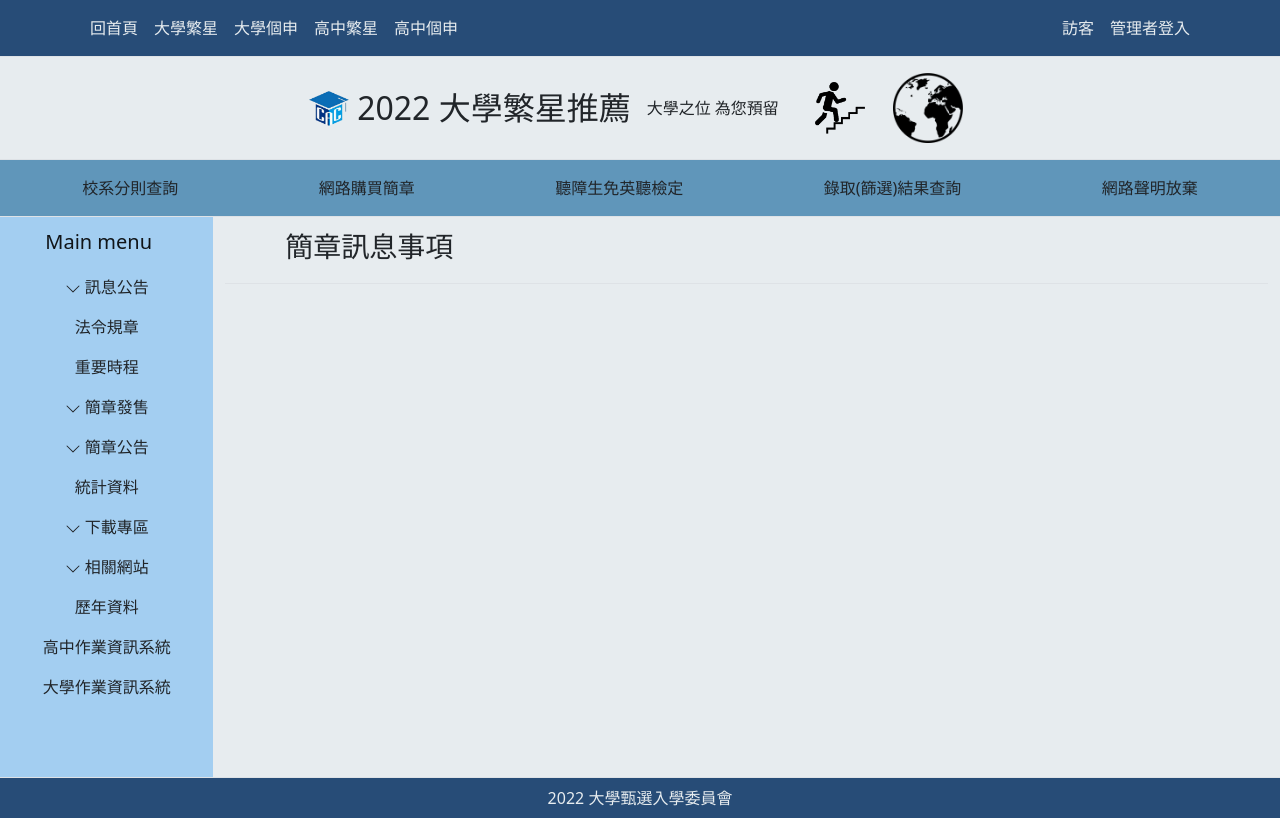
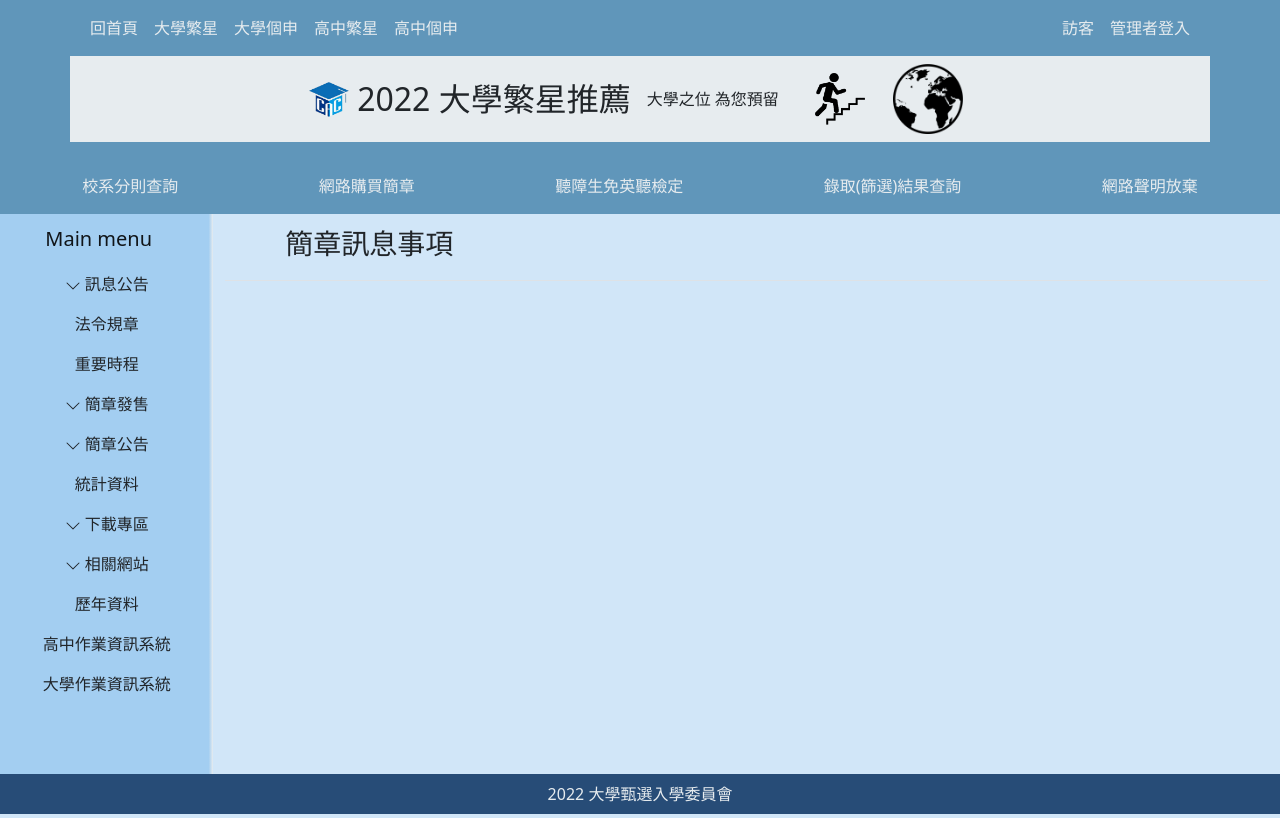
Before and after one commit to twrocket/git_test, a CodeIgniter 4 app: template summer_preject_eric/app/Views/univStar/announce_1.php in a window 1280 px wide. Run offline with PHP 8.4 and a stand-in for CodeIgniter, Linux system fonts and the light colour scheme; the template is opened without the code that fills it, so the values that code supplies are empty; some libraries are stand-ins or nearby versions.

Commit message:
modify star website

```diff
--- a/summer_preject_eric/app/Views/templates/star_temp.php
+++ b/summer_preject_eric/app/Views/templates/star_temp.php
@@ -7,7 +7,7 @@
 
 <?= $this->section('header') ?>
 <!-- 上側導覽列 -->
-    <nav id="navbar_top" class="py-2 border-bottom">
+    <nav id="navbar_top" class="py-2">
         <div class="container d-flex flex-wrap">
             <ul class="nav me-auto">
                 <li class="nav-item"><a href="/home" class="nav-link px-2 active" aria-current="page">回首頁</a></li>
@@ -36,9 +36,9 @@
     </nav>
 
 <!-- 標題 -->
-    <div id="title" class="py-3 mb-0 border-bottom">
+    <div id="title" class="pb-3 mb-0">
         <div class="container d-flex flex-wrap justify-content-center">
-            <div class="d-flex align-items-center mb-0 mb-lg-0 text-dark text-decoration-none">
+            <div class="d-flex align-items-center py-2 mb-0 mb-lg-0 text-dark text-decoration-none">
                 <img class="bi me-2" width="40" height="35" src="/img/cac.png">
                 <span class="fs-2">2022 大學繁星推薦</span>
                 <span class="fs-6 mx-3 d-none d-md-block">大學之位 為您預留</span>
@@ -49,14 +49,14 @@
     </div>
 
  <!-- 下側導覽列 -->
-    <nav id="navbar_bottom" class="py-2 border-bottom">
-            <ul class="nav d-flex flex-wrap justify-content-around">
-                <li class="nav-item"><a href="/UnivStar/query" class="nav-link link-dark px-auto">校系分則查詢</a></li>
-                <li class="nav-item"><a href="/UnivStar/online" class="nav-link link-dark px-auto">網路購買簡章</a></li>
-                <li class="nav-item"><a href="/UnivStar/freetelc" class="nav-link link-dark px-auto">聽障生免英聽檢定</a></li>
-                <li class="nav-item"><a href="/UnivStar/dispense" class="nav-link link-dark px-auto">錄取(篩選)結果查詢</a></li>
-                <li class="nav-item"><a href="/UnivStar/abandon" class="nav-link link-dark px-auto">網路聲明放棄</a></li>
-            </ul>
+    <nav id="navbar_bottom" class="py-2">
+        <ul class="nav d-flex flex-wrap justify-content-around">
+            <li class="nav-item"><a href="/UnivStar/query" class="nav-link px-auto">校系分則查詢</a></li>
+            <li class="nav-item"><a href="/UnivStar/online" class="nav-link px-auto">網路購買簡章</a></li>
+            <li class="nav-item"><a href="/UnivStar/freetelc" class="nav-link px-auto">聽障生免英聽檢定</a></li>
+            <li class="nav-item"><a href="/UnivStar/dispense" class="nav-link px-auto">錄取(篩選)結果查詢</a></li>
+            <li class="nav-item"><a href="/UnivStar/abandon" class="nav-link px-auto">網路聲明放棄</a></li>
+        </ul>
     </nav>
 <?= $this->endSection() ?>
 
@@ -164,7 +164,7 @@
 <!-- content 未定 -->
 
 <?= $this->section('footer') ?>
-    <div class="py-2 mb-0 border-top">
+    <div class="py-2 mb-0">
         <div class="container d-flex flex-wrap justify-content-center">
             <span class="fs-6">2022 大學甄選入學委員會</span>
         </div>
--- a/summer_preject_eric/app/Views/univStar/announce_1.php
+++ b/summer_preject_eric/app/Views/univStar/announce_1.php
@@ -14,19 +14,32 @@
     <?php
 	if(!empty($posts)) {
 		usort($posts, 'sort_by_update');
-		echo '<table class="table"><tbody>';
+		echo '
+			<table class="table">
+				<thead style="display: none">
+					<tr>
+						<th scope="col"></th>
+						<th scope="col"></th>
+						<th scope="col"></th>
+					</tr>
+				</thead>
+				<tbody>
+		';
 		foreach($posts as $posts_item) {
-			if($posts_item['category'] == "簡章訊息事項") {
+			if($posts_item['website'] == "大學繁星" and $posts_item['status'] == "發布" and $posts_item['category'] == "簡章訊息事項") {
 				echo '
 					<tr>
 						<td>'.substr($posts_item['update'], 0, 10).'</td>
 						<td>'.$posts_item['category'].'</td>
-						<td><a href="/PostController/show/'.$posts_item['id'].'">'.$posts_item['title'].'</a></td>
+						<td><a href="/UnivStar/show/'.$posts_item['id'].'">'.$posts_item['title'].'</a></td>
 					</tr>
 				';
 			}
 		}
-		echo '</tbody></table>';
+		echo '
+				</tbody>
+			</table>
+		';
 	}
 
 	function sort_by_update($a, $b)
--- a/summer_preject_eric/app/Views/univStar/announce_2.php
+++ b/summer_preject_eric/app/Views/univStar/announce_2.php
@@ -16,12 +16,12 @@
 		usort($posts, 'sort_by_update');
 		echo '<table class="table"><tbody>';
 		foreach($posts as $posts_item) {
-			if($posts_item['category'] == "招生事務") {
+			if($posts_item['website'] == "大學繁星" and $posts_item['status'] == "發布" and $posts_item['category'] == "招生事務") {
 				echo '
 					<tr>
 						<td>'.substr($posts_item['update'], 0, 10).'</td>
 						<td>'.$posts_item['category'].'</td>
-						<td><a href="/PostController/show/'.$posts_item['id'].'">'.$posts_item['title'].'</a></td>
+						<td><a href="/UnivStar/show/'.$posts_item['id'].'">'.$posts_item['title'].'</a></td>
 					</tr>
 				';
 			}
--- a/summer_preject_eric/app/Views/univStar/announce_3.php
+++ b/summer_preject_eric/app/Views/univStar/announce_3.php
@@ -16,12 +16,12 @@
 		usort($posts, 'sort_by_update');
 		echo '<table class="table"><tbody>';
 		foreach($posts as $posts_item) {
-			if($posts_item['category'] == "徵選資訊") {
+			if($posts_item['website'] == "大學繁星" and $posts_item['status'] == "發布" and $posts_item['category'] == "徵選資訊") {
 				echo '
 					<tr>
 						<td>'.substr($posts_item['update'], 0, 10).'</td>
 						<td>'.$posts_item['category'].'</td>
-						<td><a href="/PostController/show/'.$posts_item['id'].'">'.$posts_item['title'].'</a></td>
+						<td><a href="/UnivStar/show/'.$posts_item['id'].'">'.$posts_item['title'].'</a></td>
 					</tr>
 				';
 			}
--- a/summer_preject_eric/app/Views/univStar/announce_4.php
+++ b/summer_preject_eric/app/Views/univStar/announce_4.php
@@ -16,12 +16,12 @@
 		usort($posts, 'sort_by_update');
 		echo '<table class="table"><tbody>';
 		foreach($posts as $posts_item) {
-			if($posts_item['category'] == "會議簡報") {
+			if($posts_item['website'] == "大學繁星" and $posts_item['status'] == "發布" and $posts_item['category'] == "會議簡報") {
 				echo '
 					<tr>
 						<td>'.substr($posts_item['update'], 0, 10).'</td>
 						<td>'.$posts_item['category'].'</td>
-						<td><a href="/PostController/show/'.$posts_item['id'].'">'.$posts_item['title'].'</a></td>
+						<td><a href="/UnivStar/show/'.$posts_item['id'].'">'.$posts_item['title'].'</a></td>
 					</tr>
 				';
 			}
--- a/summer_preject_eric/app/Views/univStar/announce_5.php
+++ b/summer_preject_eric/app/Views/univStar/announce_5.php
@@ -16,12 +16,12 @@
 		usort($posts, 'sort_by_update');
 		echo '<table class="table"><tbody>';
 		foreach($posts as $posts_item) {
-			if($posts_item['category'] == "其他事項") {
+			if($posts_item['website'] == "大學繁星" and $posts_item['status'] == "發布" and $posts_item['category'] == "其他事項") {
 				echo '
 					<tr>
 						<td>'.substr($posts_item['update'], 0, 10).'</td>
 						<td>'.$posts_item['category'].'</td>
-						<td><a href="/PostController/show/'.$posts_item['id'].'">'.$posts_item['title'].'</a></td>
+						<td><a href="/UnivStar/show/'.$posts_item['id'].'">'.$posts_item['title'].'</a></td>
 					</tr>
 				';
 			}
--- a/summer_preject_eric/public/CSS/star.css
+++ b/summer_preject_eric/public/CSS/star.css
@@ -17,7 +17,7 @@ a:hover {
 }
 
 #navbar_top {
-    background-color: #274c77;
+    background-color: #6096ba;
 }
 
 #navbar_top>div>ul>li>a {
@@ -29,21 +29,31 @@ a:hover {
 }
 
 #title {
+    background-color: #6096ba;
+    /* background:linear-gradient(0deg, #a3cef1, #6096ba); */
+}
+
+#title>div {
     background-color: #e7ecef;
 }
 
 #navbar_bottom {
     background-color: #6096ba;
+    /* background:linear-gradient(180deg, #a3cef1, #6096ba); */
+}
+
+#navbar_bottom>ul>li>a {
+    color: #e7ecef;
 }
 
 #sidebar {
-    background-color: #a3cef1;
+    background: linear-gradient(90deg, #a3cef1 98%, #e7ecef 100%);
 }
 
 .dropdownList {
-    background-color: #6096ba;
+    background-color: #e7ecef;
 }
 
 #content {
-    background-color: #e7ecef;
+    background-color: #a3cef180;
 }
```
Also changed, not shown: summer_preject_eric/app/Controllers/UnivStar.php (+11 -0 lines), summer_preject_eric/app/Views/univStar/index.php (+66 -4 lines), summer_preject_eric/app/Views/univStar/show.php (added, +32 -0 lines), summer_preject_eric/writable/database/news.db.
